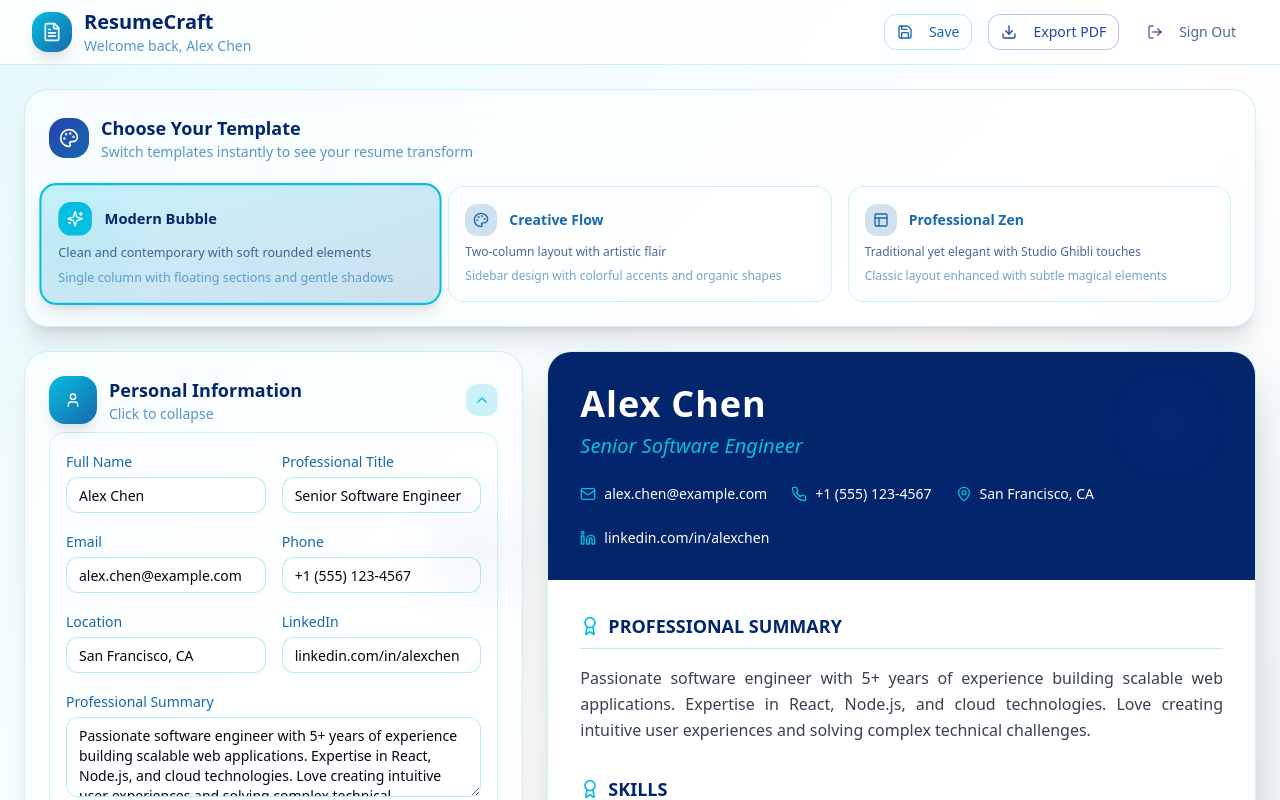
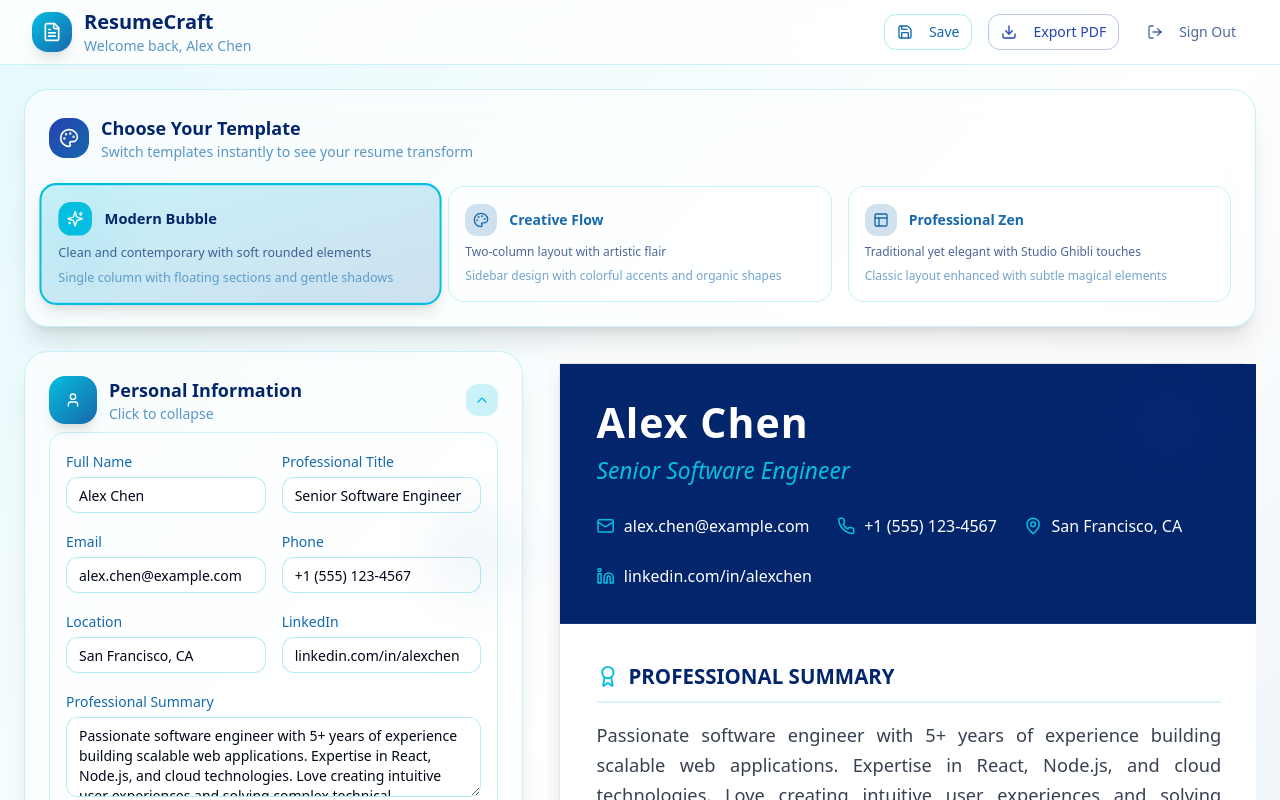
Before and after one commit to apatel924/resume_builder, a Next.js app: page / in a window 1280 px wide. Both pictures are taken after a click on the button "Continue with Google". Shown: the top 800 px of the page. Built offline with nearby package versions, Linux system fonts and the light colour scheme.

Commit message:
Update resume preview component

```diff
--- a/components/resume-preview.tsx
+++ b/components/resume-preview.tsx
@@ -1,13 +1,15 @@
 "use client"
 
-import { Card } from "@/components/ui/card"
+import { useState } from "react"
 import { useResume } from "@/contexts/resume-context"
 import ModernTemplate from "./templates/modern-template"
 import CreativeTemplate from "./templates/creative-template"
 import ProfessionalTemplate from "./templates/professional-template"
+import ResumeModal from "./resume-modal"
 
 export default function ResumePreview() {
   const { resumeData, selectedTemplate } = useResume()
+  const [isModalOpen, setIsModalOpen] = useState(false)
 
   const renderTemplate = () => {
     switch (selectedTemplate) {
@@ -21,9 +23,33 @@ export default function ResumePreview() {
   }
 
   return (
-    <Card className="bg-white shadow-2xl rounded-3xl overflow-hidden border-[#06BEE1]/20 h-full">
-      {/* Resume content fills the entire container */}
-      <div className="h-full bg-white overflow-auto">{renderTemplate()}</div>
-    </Card>
+    <>
+      {/* Resume Preview - Matching reference sizing exactly */}
+      <div className="h-full bg-gray-50 overflow-auto cursor-zoom-in p-3" onClick={() => setIsModalOpen(true)}>
+        <div
+          className="bg-white shadow-lg border border-gray-200 mx-auto"
+          style={{
+            width: "100%",
+            maxWidth: "700px", // Match reference width
+            aspectRatio: "8.5 / 11", // Letter size proportions
+          }}
+        >
+          <div
+            style={{
+              width: "612px",
+              height: "792px",
+              transform: "scale(1.14)", // Perfect scaling to match reference
+              transformOrigin: "top left",
+              overflow: "visible", // Allow content to flow to multiple pages
+            }}
+          >
+            {renderTemplate()}
+          </div>
+        </div>
+      </div>
+
+      {/* Full-Size Modal */}
+      <ResumeModal isOpen={isModalOpen} onClose={() => setIsModalOpen(false)} template={renderTemplate()} />
+    </>
   )
 }
```
